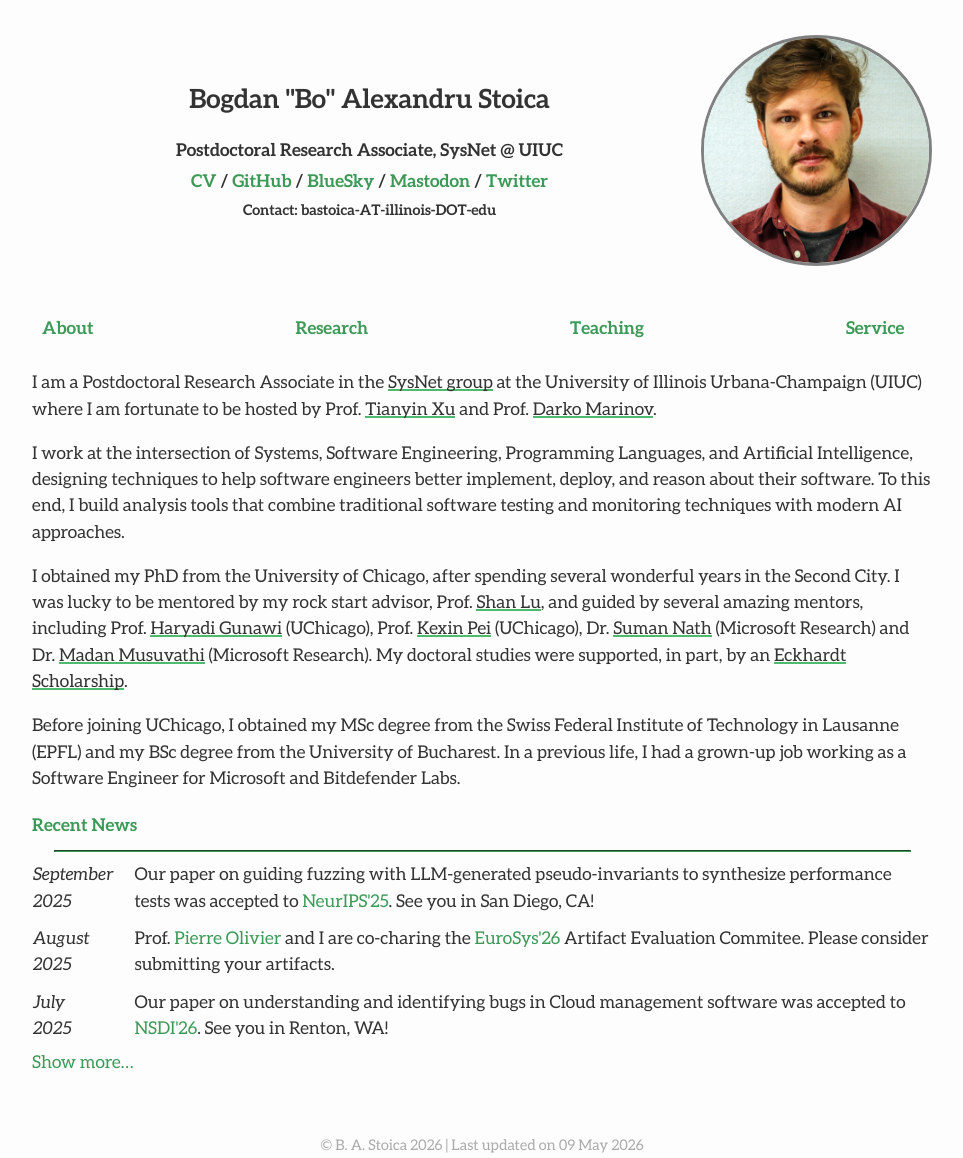
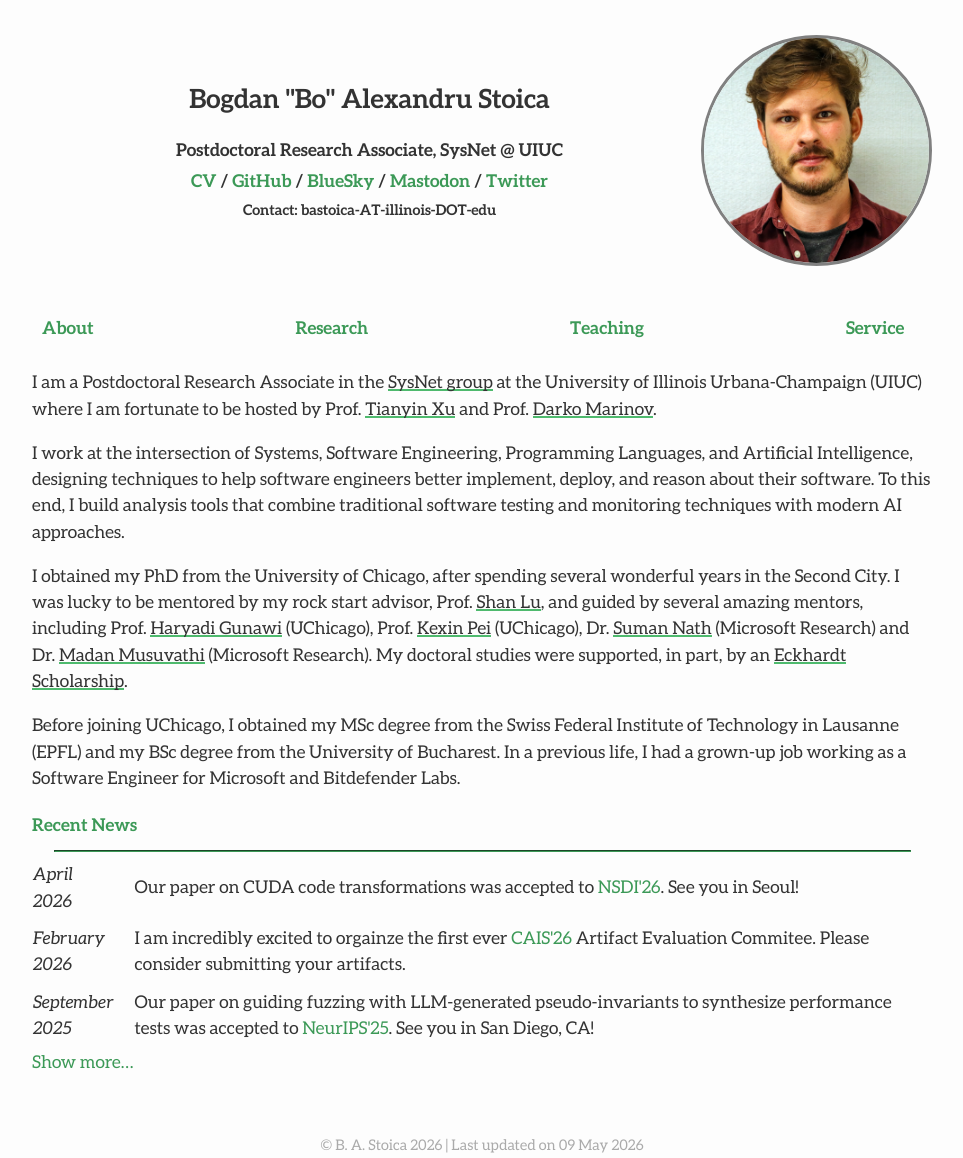
Before and after one commit to bastoica/bastoica.github.io, a Jekyll site: the page built from index.md, in a window 1280 px wide. Shown: the whole page, without its empty margins (158-1121 px from the left). Built offline with Jekyll 4.4.1, drawn with Linux system fonts in a browser that asks for light colours; nearby versions of some CDN libraries.

Commit message:
update some recent events

```diff
--- a/index.md
+++ b/index.md
@@ -27,6 +27,14 @@ In a previous life, I had a grown-up job working as a Software Engineer for Micr
 
 
 <table id="newsTable" style="border-collapse: collapse;">
+  <tr>
+    <td style="padding-bottom: 10px; text-align: left;"><i>April<br>2026</i></td>
+    <td style="padding-bottom: 10px; padding-left: 20px; text-align: left;">Our paper on CUDA code transformations was accepted to <a href="https://icml.cc/Conferences/2026" tafget="_blank">NSDI'26</a>. See you in Seoul!</td>
+  </tr>
+  <tr>
+    <td style="padding-bottom: 10px; text-align: left;"><i>February<br>2026</i></td>
+    <td style="padding-bottom: 10px; padding-left: 20px; text-align: left;">I am incredibly excited to orgainze the first ever <a href="https://www.caisconf.org/" tafget="_blank">CAIS'26</a> Artifact Evaluation Commitee. Please consider submitting your artifacts.</td>
+  </tr>
   <tr>
     <td style="padding-bottom: 10px; text-align: left;"><i>September<br>2025</i></td>
     <td style="padding-bottom: 10px; padding-left: 20px; text-align: left;">Our paper on guiding fuzzing with LLM-generated pseudo-invariants to synthesize performance tests was accepted to <a href="https://neurips.cc/Conferences/2025/" tafget="_blank">NeurIPS'25</a>. See you in San Diego, CA!</td>
```
